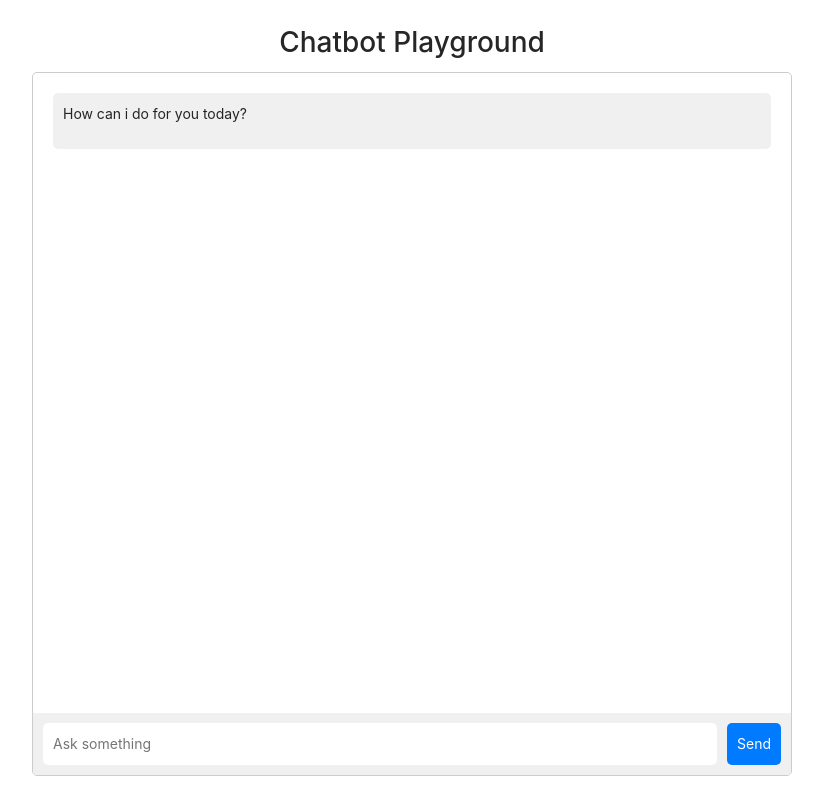
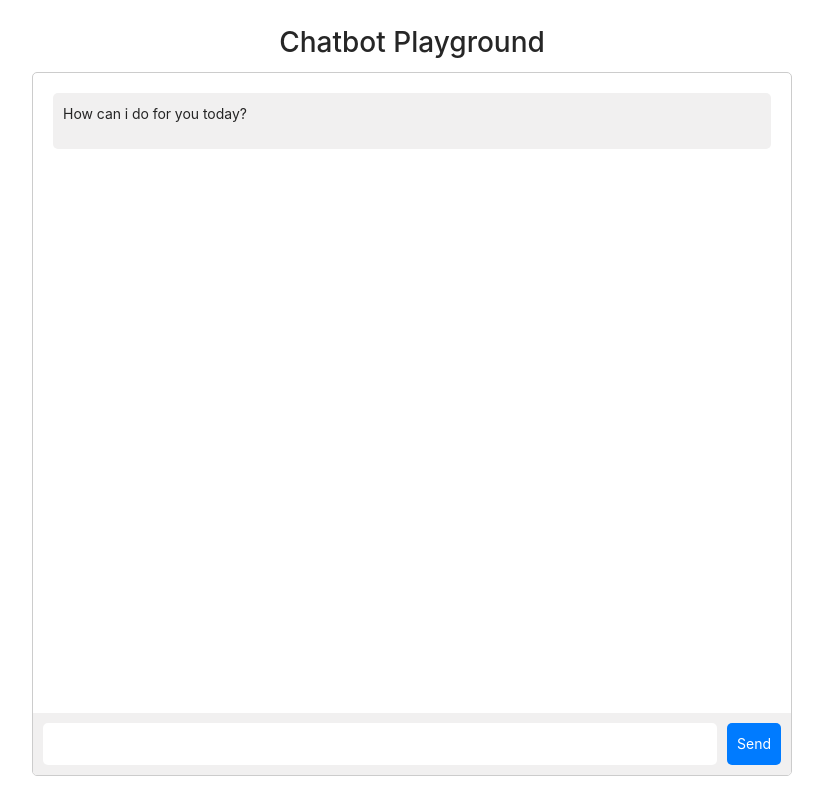
Before and after one commit to Takohubuki/vue-ts-chatgpt, a Vue app: page / in a window 1280 px wide. Shown: the whole page, without its empty margins (228-1051 px from the left). Built offline with nearby package versions, Linux system fonts and the light colour scheme; no server answers.

Commit message:
allow multiline input

```diff
--- a/src/components/Chat.vue
+++ b/src/components/Chat.vue
@@ -15,9 +15,15 @@
       </div>
     </div>
     <div class="chat-input">
-      <input type="text" v-model="message" placeholder="Ask something">
+      <textarea
+        class="autosizing-input"
+        ref="textAreaRef"
+        v-model="message"
+        rows="1"
+      ></textarea>
+      <!-- <input type="text" v-model="message" placeholder="Ask something"> -->
       <button v-if="pendding" @click="cancelChatCompletionRequest">Cancel</button>
-      <button v-else @click="addMessage" @keypress.enter="addMessage">Send</button>
+      <button v-else @click="addMessage">Send</button>
     </div>
   </div>
 </div>
@@ -25,11 +31,10 @@
 
 <script setup lang="ts">
 import { makeChatCompletionStream } from '../server/openai';
-import { nextTick, onUpdated, ref } from 'vue';
+import { watch, nextTick, onMounted, onUpdated, ref } from 'vue';
 import { md } from '../server/markdown';
 import { GPTError, type ChatMessage} from '../types';
 import { notification } from 'ant-design-vue';
-// import { GPTError } from '../types';
 
 
 const decoder = new TextDecoder('utf-8');
@@ -43,14 +48,42 @@ const messages: ChatMessage[] = [
 const messageList = ref<ChatMessage[]>(messages)
 const message = ref('')
 
+const maxRow = 5;
+const textAreaRef = ref<HTMLTextAreaElement>(null);
+
+const adjustTextareaSize = () => {
+  let textarea = textAreaRef.value;
+  textarea.style.height = 'auto';
+  textarea.style.maxHeight = maxRow * 24 + 'px';
+
+  const height = textarea.scrollHeight;
+
+  if (height) {
+    textarea.style.height = height + 'px';
+    const rowsNum = Math.round(height / 24);
+    textarea.style.overflowY = rowsNum > maxRow ? 'scroll' : 'hidden';
+  }
+}
+
+onMounted(() => {
+  nextTick(adjustTextareaSize);
+})
+
+watch(message, () => {
+  nextTick(adjustTextareaSize);
+})
+
 // add enter event to button
 document.addEventListener('keydown', (e) => {
-  if (e.key === 'Enter') {
+  if (e.shiftKey && e.key === 'Enter') {
+    e.preventDefault();
     addMessage();
   }
 })
 // button event
 const addMessage = async () => {
+  console.log(message.value);
+
   if (message.value !== '') {
     // adding new messages to message list
     messageList.value.push({
@@ -113,6 +146,9 @@ const cancelChatCompletionRequest = () => {
   console.log('canceling chat completion');
 }
 
+/*
+Read the stream response from server
+**/
 const readerStream = async (
   reader: ReadableStreamDefaultReader<Uint8Array>
 ) => {
@@ -201,6 +237,16 @@ const readerStream = async (
     margin-right: 10px;
   }
 
+  textarea {
+    resize: none;
+    overflow: hidden;
+    flex: 1;
+    padding: 10px;
+    border: none;
+    border-radius: 5px;
+    margin-right: 10px;
+  }
+
   button {
     padding: 10px;
     border: none;
```
Also changed, not shown: tailwind.config.js (added, +8 -0 lines), 1 other file (tests, documents, lock files or other folders).
